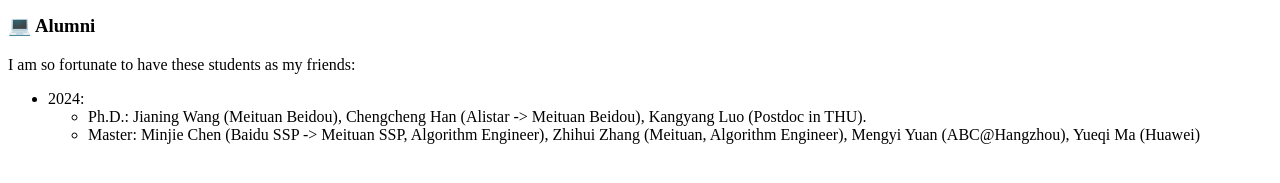
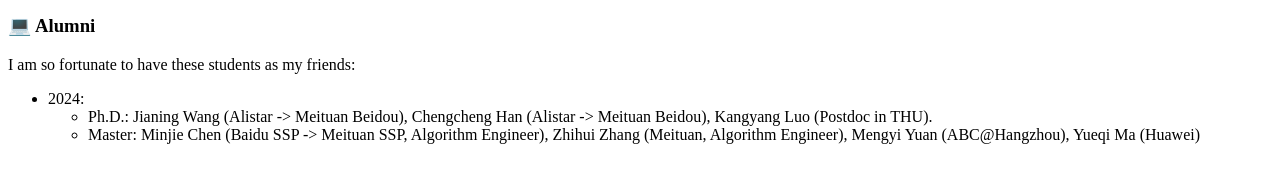
Before and after one commit to lixiang3776/lixiang3776.github.io, a Jekyll site: the page built from _pages/includes/alumni.md, in a window 1280 px wide. Shown: the part 405-588 px from the top of the page. Built offline with Jekyll 4.4.1, drawn with Linux system fonts in a browser that asks for light colours; our own code applies the rules of GitHub Pages for plain Markdown files.

Commit message:
Update alumni.md

```diff
--- a/_pages/includes/alumni.md
+++ b/_pages/includes/alumni.md
@@ -1,5 +1,5 @@
 # 💻 Alumni
 I am so fortunate to have these students as my friends:
 - 2024:
-    - Ph.D.: Jianing Wang (Meituan Beidou), Chengcheng Han (Alistar -> Meituan Beidou), Kangyang Luo (Postdoc in THU).
+    - Ph.D.: Jianing Wang (Alistar -> Meituan Beidou), Chengcheng Han (Alistar -> Meituan Beidou), Kangyang Luo (Postdoc in THU).
     - Master: Minjie Chen (Baidu SSP -> Meituan SSP, Algorithm Engineer), Zhihui Zhang (Meituan, Algorithm Engineer), Mengyi Yuan (ABC@Hangzhou), Yueqi Ma (Huawei)
```
